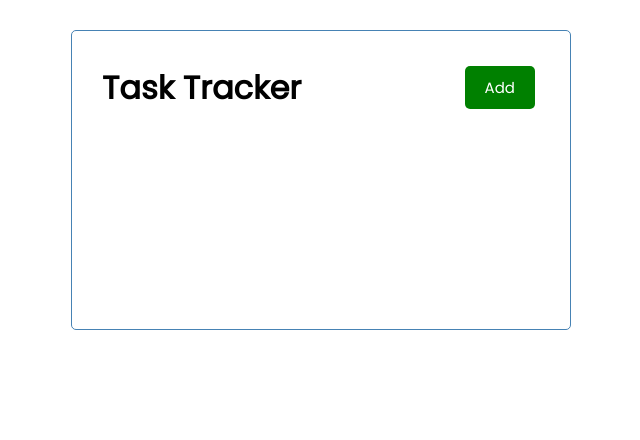
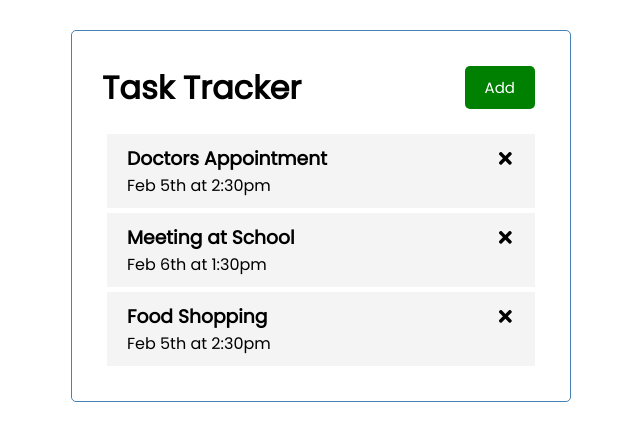
Before and after one commit to Lexitar32/Task-Tracker-App-with-React.js, a React (Create React App) app: page / in a window 1280 px wide. Shown: the top 440 px of the page, without its empty margins (319-959 px from the left). Built offline with nearby package versions, Linux system fonts and the light colour scheme.

Commit message:
Work is going

```diff
--- a/package.json
+++ b/package.json
@@ -8,6 +8,7 @@
     "@testing-library/user-event": "^12.1.10",
     "react": "^17.0.1",
     "react-dom": "^17.0.1",
+    "react-icons": "^4.2.0",
     "react-scripts": "4.0.3",
     "web-vitals": "^1.0.1"
   },
--- a/src/App.js
+++ b/src/App.js
@@ -1,10 +1,34 @@
 // Importing Components
-import Header from './components/Header'
+import Header from './components/Header';
+import Tasks from './components/Tasks';
+import { useState } from 'react';
 
 function App() {
+    const [tasks, setTasks] = useState([
+        {
+            id: 1,
+            text: 'Doctors Appointment',
+            day: 'Feb 5th at 2:30pm',
+            reminder: true,
+        },
+        {
+            id: 2,
+            text: 'Meeting at School',
+            day: 'Feb 6th at 1:30pm',
+            reminder: true,
+        },
+        {
+            id: 3,
+            text: 'Food Shopping',
+            day: 'Feb 5th at 2:30pm',
+            reminder: false,
+        }
+    ]
+    )
     return (
         <div className="container">
             <Header />
+            <Tasks tasks={tasks} />
         </div>
     )
 }
--- a/src/components/Button.js
+++ b/src/components/Button.js
@@ -1,9 +1,7 @@
 import PropTypes from 'prop-types';
 
-const Button = ({ color, text }) => {
-    return   <button
-    style={{ backgroundColor:color }}
-    className="btn">{text}</button>
+const Button = ({ color, text, onClick }) => {
+    return <button onClick={onClick} style={{ backgroundColor:color }} className="btn">{text}</button>
 }
 
 Button.defaultProps = {
@@ -13,6 +11,7 @@
 Button.propTypes = {
     text: PropTypes.string.isRequired,
     color: PropTypes.string.isRequired,
+    onClick: PropTypes.func.isRequired,
 }
 
 export default Button
--- a/src/components/Header.js
+++ b/src/components/Header.js
@@ -3,10 +3,14 @@
 import Button from './Button';
 
 const Header = ({ title }) => {
+    const onClick = () => {
+        console.log('Hello');
+    }
+
     return (
         <header className="header">
             <h1>{title}</h1>
-            <Button color="green" text="Add" />
+            <Button onClick={onClick}  color="green" text="Add" />
         </header>
     )
 }
--- /dev/null
+++ b/src/components/Task.js
@@ -0,0 +1,14 @@
+import { FaTimes } from 'react-icons/fa';
+
+const Task = ({ task }) => {
+    return (
+        <div className="task">
+            <h3>
+                {task.text} <FaTimes />
+            </h3>
+            <p>{task.day}</p>
+        </div>
+    )
+}
+
+export default Task
--- /dev/null
+++ b/src/components/Tasks.js
@@ -0,0 +1,11 @@
+import Task from './Task';
+
+const Tasks = ({ tasks }) => {
+    return (
+        <>
+            {tasks.map((task) => (<Task key={task.id} task={task} />))}
+        </>
+    )
+}
+
+export default Tasks;
```
Also changed, not shown: 1 other file (tests, documents, lock files or other folders).
